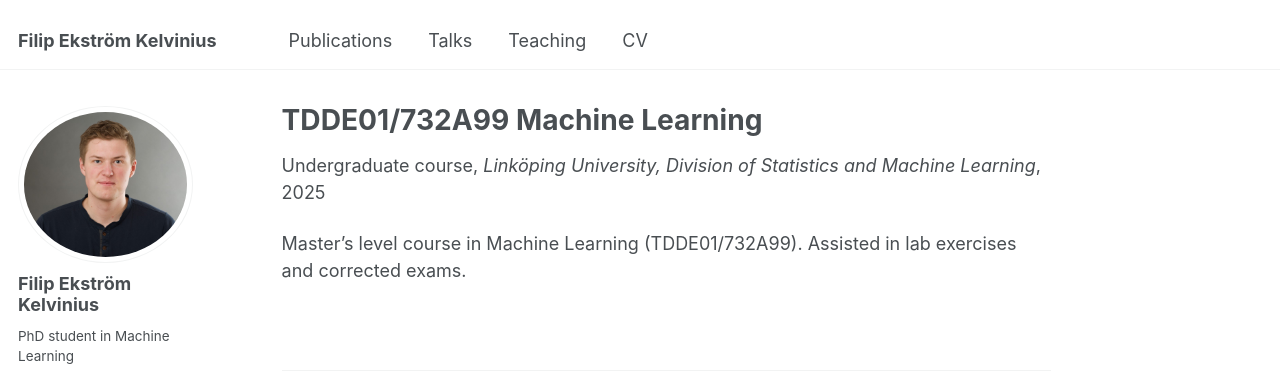
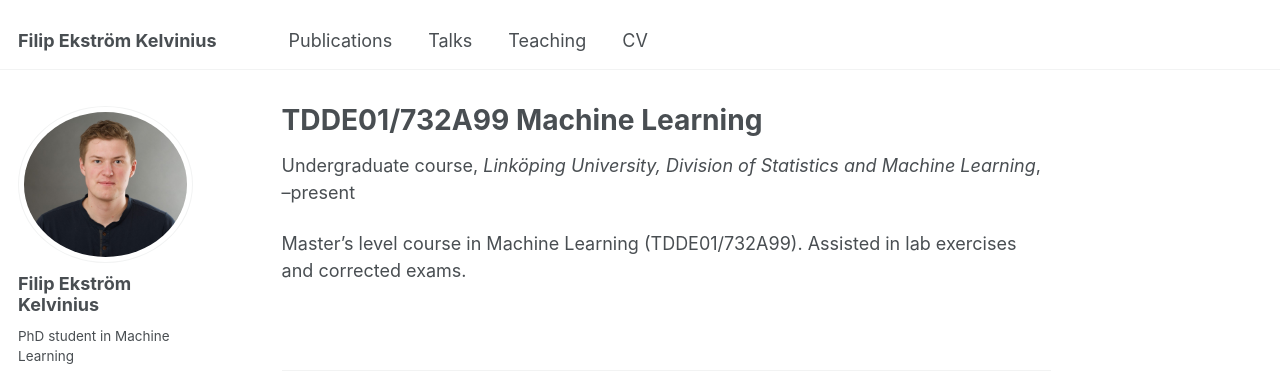
Before and after one commit to filipekstrm/filipekstrm.github.io, a Jekyll site: the page built from _teaching/tdde01-machine-learning.md, in a window 1280 px wide. Shown: the top 375 px of the page. Built offline with Jekyll 4.4.1, drawn with Linux system fonts in a browser that asks for light colours; some web fonts are replaced.

Commit message:
More teaching dates (in single)

```diff
--- a/_layouts/single.html
+++ b/_layouts/single.html
@@ -35,7 +35,7 @@ layout: default
         {% endif %}
 
         {% if page.collection == 'teaching' %}
-          <p> {{ page.type }}, <i>{{ page.venue }}</i>, {{ page.date | default: "1900-01-01" | date: "%Y" }} </p>
+          <p> {{ page.type }}, <i>{{ page.venue }}</i>, {{ post.start_date | date: "%Y" }}–{% if post.end_date %}{{ post.end_date | date: "%Y" }}{% else %}present{% endif %} </p>
         {% elsif page.venue and page.date %}
           <p>Published in <i>{{ page.venue }}</i>, {{ page.date | default: "1900-01-01" | date: "%Y" }} </p>
         {% elsif page.date %}
```
